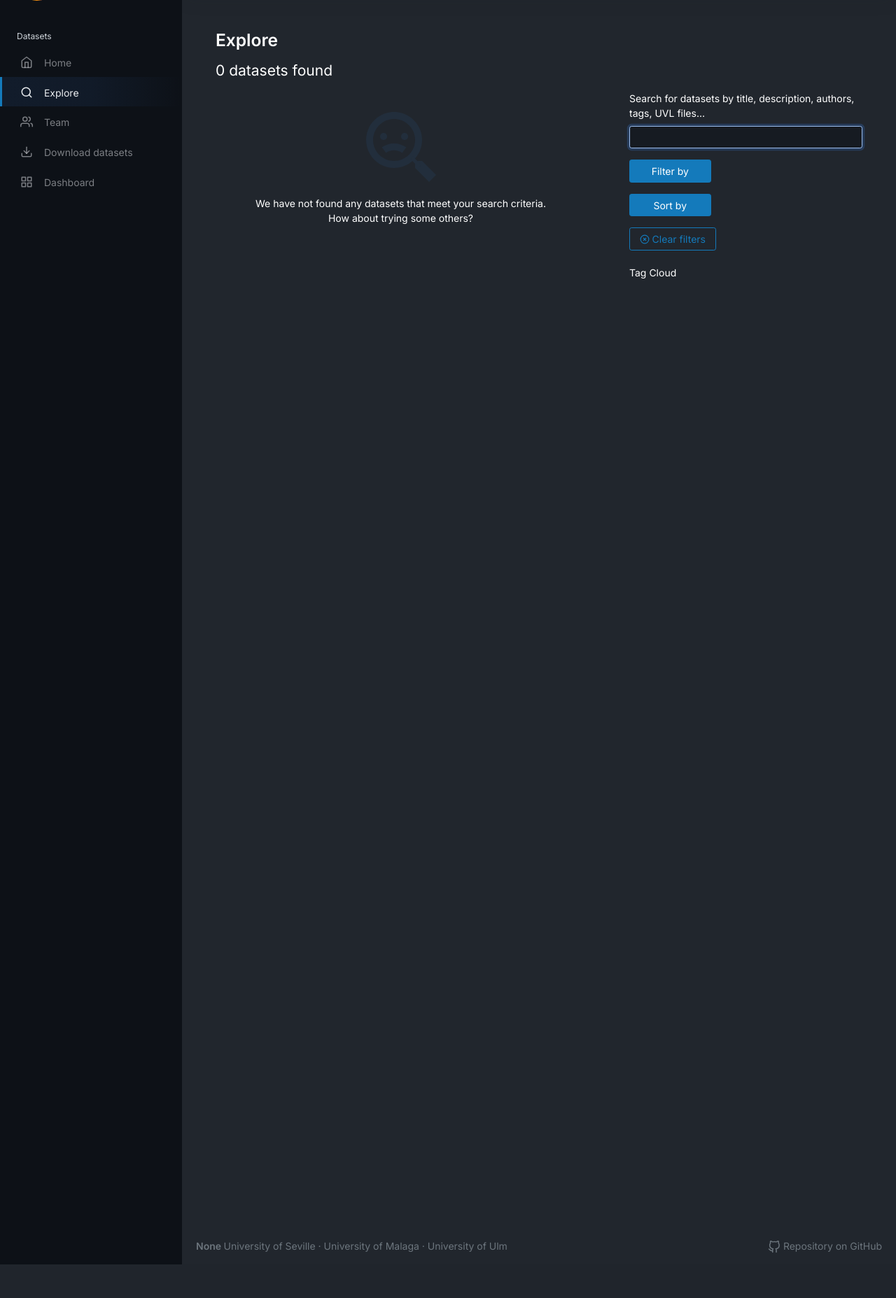
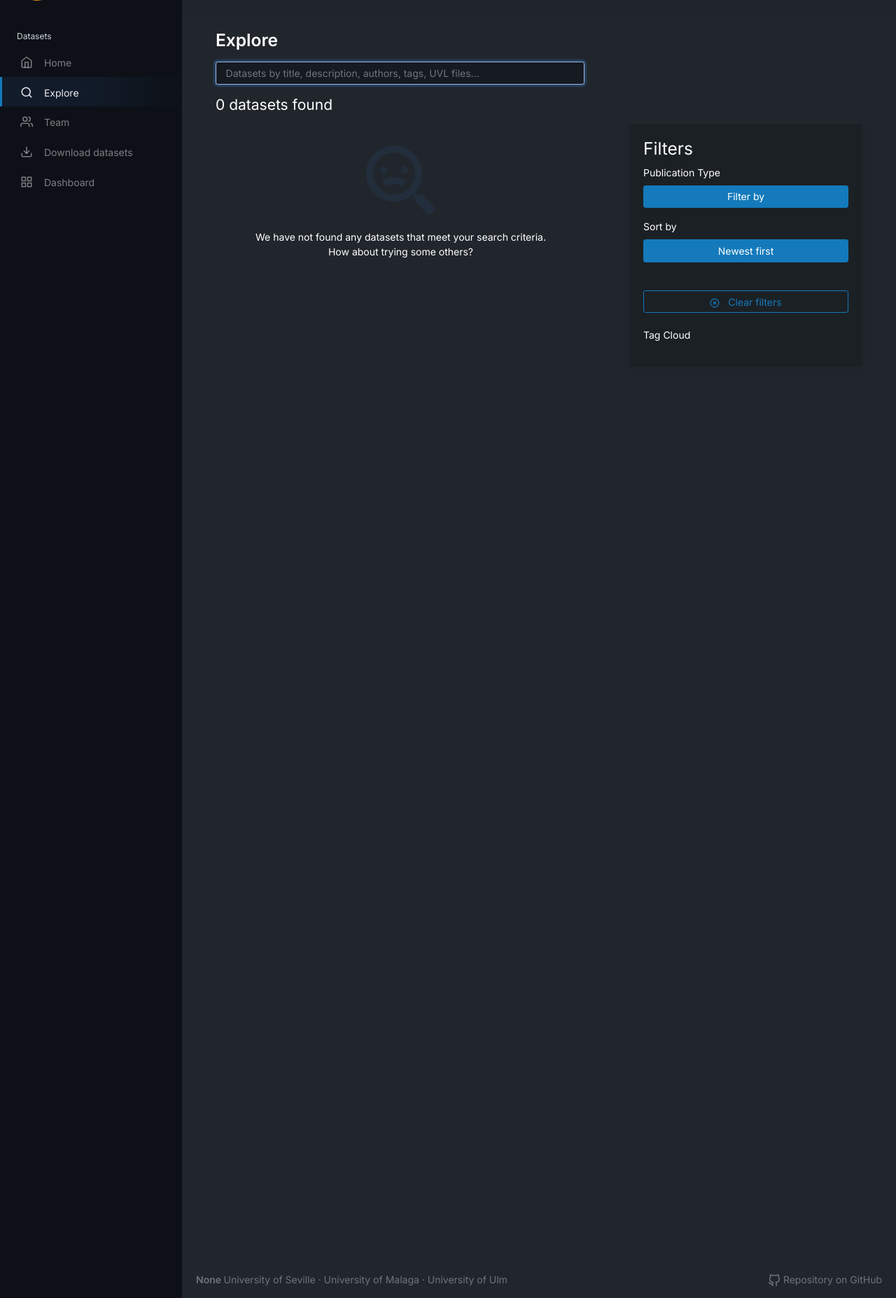
Before and after one commit to EGC-Serranito/serranito-hub, a Flask app: page /explore in a window 1280 px wide. Shown: the part 73-1928 px from the top of the page at 70% size. Before the commit the page ends 1880 px from the top, so only its background shows below. Run offline with Flask 3, Linux system fonts and the light colour scheme; data that the repository does not hold is empty; parts of the project's set-up code (start-up, migrations or seed data) failed here and were passed over; some libraries are stand-ins or nearby versions.

Commit message:
feat: update filters style

```diff
--- a/app/modules/explore/assets/scripts.js
+++ b/app/modules/explore/assets/scripts.js
@@ -21,7 +21,7 @@ function send_query() {
                 csrf_token: csrfToken,
                 query: document.querySelector('#query').value,
                 publication_type: document.querySelector('#publication_type').value,
-                sorting: document.querySelector('[name="sorting"]:checked').value,
+                sorting: document.querySelector('#sorting').value,
             };
 
             console.log(document.querySelector('#publication_type').value);
--- a/app/modules/explore/templates/explore/index.html
+++ b/app/modules/explore/templates/explore/index.html
@@ -6,17 +6,20 @@
 
     <h1 class="h2 mb-3"><b style="color:white">Explore</b></h1>
 
-    <div class="row">
+    <div class="row"  id="filters">
+
+        <div class="col-12">
+            <div class="mb-3" style="width:57%">
+                <input class="form-control custom-search" id="query" name="query" required="" type="text" value="" autofocus placeholder="Datasets by title, description, authors, tags, UVL files...">
+            </div>
+        </div>
 
         <h3 class="h3 mb-3" style="color:white">
             <span id="results_number"></span>
         </h3>
 
         <div class="col-lg-7 scrollable-column">
-
-
             <div class="row">
-
                 <div id="results"></div>
 
                 <div class="col text-center" id="results_not_found">
@@ -26,31 +29,23 @@
                         We have not found any datasets that meet your search criteria. <br>How about trying some others?
                     </p>
                 </div>
-
                 <div id="results_not_found" style="text-align: center;"></div>
-
-
             </div>
         </div>
 
-        <div class="col-lg-5 fixed-column" id="filters">
+        <div class="col-lg-5 fixed-column">
+            <div class="card bg-dark text-white mb-4">
+                <div class="card-body">
+                    <h2 style="color: white">Filters</h2>
 
                     {{ form.hidden_tag() }}
 
-            <div class="col-12">
-                <div class="mb-3">
-                    <label class="form-label" for="query">
-                        Search for datasets by title, description, authors, tags, UVL files...
-                    </label>
-                    <input class="form-control custom-search" id="query" name="query" required="" type="text" value="" autofocus>
-                </div>
-            </div>
-
                     <div class="row">
                         <div class="col-12">
-                    <div class="col-lg-6">
-                        <div class="mb-3">
-                            <select class="btn btn-primary dropdown-toggle no-arrow" type="button" id="publication_type" name="publication_type" required="" style="width: 70%; appearance: none; -webkit-appearance: none; -moz-appearance: none; background-image: none;">                                <option value="any" selected disabled>Filter by</option>
+                            <div class="d-flex flex-column align-items-center">
+                                <div class="mb-3 w-100">
+                                    <label for="publication_type" class="form-label">Publication Type</label>
+                                    <select class="btn btn-primary dropdown-toggle uniform-element w-100" type="button" id="publication_type" name="publication_type" required="" style="width: 70%; appearance: none; -webkit-appearance: none; -moz-appearance: none; background-image: none;">                                <option value="any" selected disabled>Filter by</option>
                                         <option value="any">Any</option>
                                         <option value="none">None</option>
                                         <option value="annotationcollection">Annotation Collection</option>
@@ -75,83 +70,29 @@
                                 </div>
                             </div>
 
-                    <div class="col-12">
-                        <div class="mt-3">
-                            <div class="dropdown">
-                                <button class="btn btn-primary dropdown-toggle no-arrow" type="button" id="dropdownMenuButton" data-bs-toggle="dropdown" aria-expanded="false" style="width: 35%;">
-                                    Sort by
-                                </button>
-                                <ul class="dropdown-menu" aria-labelledby="dropdownMenuButton">
-                                    <li>
-                                        <label class="dropdown-item">
-                                            <input class="form-check-input" type="radio" value="newest" name="sorting" checked="">
-                                            <span class="form-check-label">
-                                                Newest first
-                                            </span>
-                                        </label>
-                                    </li>
-                                    <li>
-                                        <label class="dropdown-item">
-                                            <input class="form-check-input" type="radio" value="oldest" name="sorting">
-                                            <span class="form-check-label">
-                                                Oldest first
-                                            </span>
-                                        </label>
-                                    </li>
-                                    <li>
-                                        <label class="dropdown-item">
-                                            <input class="form-check-input" type="radio" value="name_asc" name="sorting">
-                                            <span class="form-check-label">
-                                                Name A-Z
-                                            </span>
-                                        </label>
-                                    </li>
-                                    <li>
-                                        <label class="dropdown-item">
-                                            <input class="form-check-input" type="radio" value="name_desc" name="sorting">
-                                            <span class="form-check-label">
-                                                Name Z-A
-                                            </span>
-                                        </label>
-                                    </li>
-                                    <li>
-                                        <label class="dropdown-item">
-                                            <input class="form-check-input" type="radio" value="feature_models_asc" name="sorting">
-                                            <span class="form-check-label">
-                                                Fewest feature models first
-                                            </span>
-                                        </label>
-                                    </li>
-                                    <li>
-                                        <label class="dropdown-item">
-                                            <input class="form-check-input" type="radio" value="feature_models_desc" name="sorting">
-                                            <span class="form-check-label">
-                                                Most feature models first
-                                            </span>
-                                        </label>
-                                    </li>
-                                </ul>
-                            </div>
+                            <div class="d-flex flex-column align-items-center">
+                                <div class="mb-3 w-100">
+                                    <label for="publication_type" class="form-label">Sort by</label>
+                                    <select class="btn btn-primary dropdown-toggle uniform-element w-100" type="button" id="sorting" data-bs-toggle="dropdown" style="width: 70%; appearance: none; -webkit-appearance: none; -moz-appearance: none; background-image: none;">
+                                        <option value="newest" selected>Newest first</option>
+                                        <option value="oldest">Oldest first</option>
+                                        <option value="name_asc">Name A-Z</option>
+                                        <option value="name_desc">Name Z-A</option>
+                                        <option value="feature_models_asc">Fewest feature models first</option>
+                                        <option value="feature_models_desc">Most feature models first</option>
+                                    </select>
                                 </div>
                             </div>
 
-                    <style>
-                        .no-arrow::after {
-                            display: none;
-                        }
-                    </style>
+                            <div class="mb-4"></div>
 
-                    <div class="row">
-                        <div class="col-12">
-                            <div class="mt-3">
-                                <div id="authors"></div>
-                                <button id="clear-filters" class="btn btn-outline-primary">
-                                    <i data-feather="x-circle" style="vertical-align: middle; margin-top: -2px"></i>
+                            <div class="mb-3 w-100 text-center">
+                                <button id="clear-filters" class="btn btn-outline-primary uniform-element w-100">
+                                    <i data-feather="x-circle" class="me-2"></i>
                                     Clear filters
                                 </button>
                             </div>
-                        </div>
-                    </div>
+
 
                     <!-- Nueva sección de nube de etiquetas, justo debajo de "Clear filters" -->
                     <div class="row mt-4">
@@ -162,7 +103,6 @@
                             </div>
                         </div>
                     </div>
-
                 </div>
             </div>
         </div>
```
Lines whose indentation alone changed are shown as unchanged.
